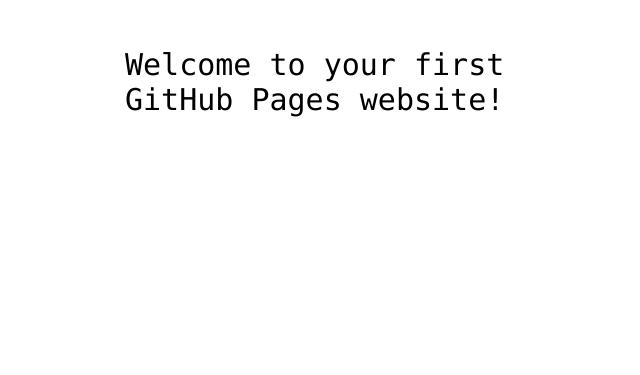
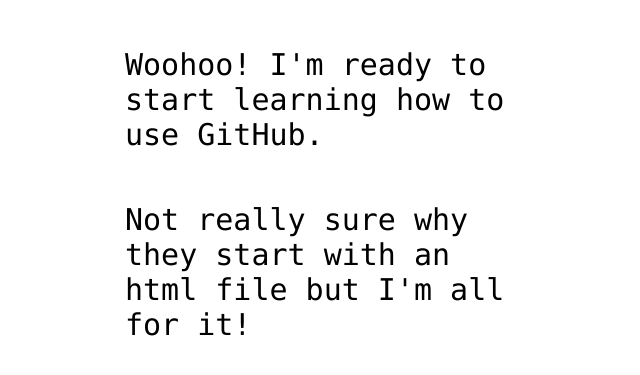
Before and after one commit to ReasonableRadish/hello-world, a plain HTML site: page index.html in a window 1280 px wide. Shown: the part 341-716 px from the top of the page, without its empty margins (315-955 px from the left). Drawn offline with Linux system fonts and the light colour scheme.

Commit message:
First edits

```diff
--- a/index.html
+++ b/index.html
@@ -11,8 +11,9 @@
 
 <img src="https://octodex.github.com/images/daftpunktocat-thomas.gif" id="octocat" alt="octocat-gif" />
 
-<!-- Change this code here by copy and pasting your template on line 15 -->
-<p>Welcome to your first GitHub Pages website!</p>
+
+  <p>Woohoo! I'm ready to start learning how to use GitHub.</p>
+  <p>Not really sure why they start with an html file but I'm all for it!</p>
 
 </body>
 </html>
```
